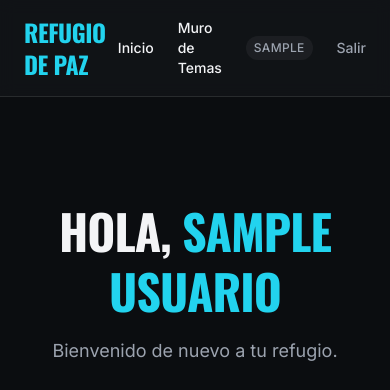
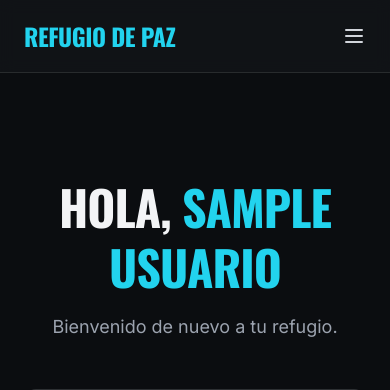
Before and after one commit to warami92rez/refugio-app, a FastAPI app: page /dashboard in a window 390 px wide. Shown: the top 390 px of the page. Run offline with FastAPI, Linux system fonts and the light colour scheme; the visitor is signed in with stand-in values (Sample User, id 1); tables that the repository leaves empty hold one stand-in row (values such as "Sample post"); parts of the project's set-up code (start-up, migrations or seed data) failed here and were passed over; some libraries are stand-ins or nearby versions.

Commit message:
Nav responsivo: menu hamburguesa en movil
El header no tenia breakpoints: con los links de admin agregados en
features anteriores, en pantallas chicas el titulo se partia en dos
lineas y los links se amontonaban, con "Salir" pegado al borde
derecho del viewport.

Ahora los links quedan ocultos (hidden sm:flex) por debajo del
breakpoint sm y aparecen en un panel desplegable via un boton
hamburguesa (sm:hidden), con un pequeno script vanilla para
mostrar/ocultar el panel y cambiar el icono.

```diff
--- a/app/templates/layout.html
+++ b/app/templates/layout.html
@@ -39,30 +39,74 @@
 </head>
 <body class="bg-refugio-bg text-gray-100 font-sans min-h-screen flex flex-col">
     {% if usuario %}
+    {% set rol_badge_clases = "text-xs uppercase tracking-wide px-2 py-1 rounded-full " ~ ("bg-refugio-accent2/20 text-refugio-accent2" if usuario.rol == "admin" else "bg-white/5 text-gray-400") %}
     <header class="border-b border-white/10 bg-refugio-card/60 sticky top-0 backdrop-blur">
         <nav class="max-w-5xl mx-auto flex items-center justify-between px-6 py-4">
             <a href="/dashboard" class="titulo-poster text-2xl font-bold text-refugio-accent">
                 REFUGIO DE PAZ
             </a>
-            <div class="flex items-center gap-6 text-sm font-medium">
+
+            <div class="hidden sm:flex items-center gap-6 text-sm font-medium">
                 <a href="/dashboard" class="hover:text-refugio-accent transition">Inicio</a>
                 <a href="/muro" class="hover:text-refugio-accent transition">Muro de Temas</a>
                 {% if usuario.rol == "admin" %}
                 <a href="/admin" class="hover:text-refugio-accent2 transition">Panel Admin</a>
                 {% endif %}
-                <span
-                    class="text-xs uppercase tracking-wide px-2 py-1 rounded-full {% if usuario.rol == 'admin' %}bg-refugio-accent2/20 text-refugio-accent2{% else %}bg-white/5 text-gray-400{% endif %}"
-                >
-                    {{ usuario.rol }}
-                </span>
+                <span class="{{ rol_badge_clases }}">{{ usuario.rol }}</span>
                 <form action="/logout" method="post">
                     <button type="submit" class="text-gray-400 hover:text-white transition">
                         Salir
                     </button>
                 </form>
             </div>
+
+            <button
+                type="button"
+                id="menu-toggle"
+                class="sm:hidden p-2 -mr-2 text-gray-300 hover:text-white"
+                aria-label="Abrir menu"
+                aria-expanded="false"
+                aria-controls="menu-movil"
+            >
+                <svg id="menu-icon-abrir" class="h-6 w-6" fill="none" viewBox="0 0 24 24" stroke="currentColor">
+                    <path stroke-linecap="round" stroke-linejoin="round" stroke-width="2" d="M4 6h16M4 12h16M4 18h16" />
+                </svg>
+                <svg id="menu-icon-cerrar" class="h-6 w-6 hidden" fill="none" viewBox="0 0 24 24" stroke="currentColor">
+                    <path stroke-linecap="round" stroke-linejoin="round" stroke-width="2" d="M6 18L18 6M6 6l12 12" />
+                </svg>
+            </button>
         </nav>
+
+        <div id="menu-movil" class="hidden sm:hidden border-t border-white/10 px-6 py-4 space-y-4 text-sm font-medium">
+            <a href="/dashboard" class="block hover:text-refugio-accent transition">Inicio</a>
+            <a href="/muro" class="block hover:text-refugio-accent transition">Muro de Temas</a>
+            {% if usuario.rol == "admin" %}
+            <a href="/admin" class="block hover:text-refugio-accent2 transition">Panel Admin</a>
+            {% endif %}
+            <span class="{{ rol_badge_clases }} inline-block">{{ usuario.rol }}</span>
+            <form action="/logout" method="post">
+                <button type="submit" class="block text-gray-400 hover:text-white transition">
+                    Salir
+                </button>
+            </form>
+        </div>
     </header>
+    <script>
+        (function () {
+            var toggle = document.getElementById("menu-toggle");
+            var menu = document.getElementById("menu-movil");
+            var iconoAbrir = document.getElementById("menu-icon-abrir");
+            var iconoCerrar = document.getElementById("menu-icon-cerrar");
+            if (!toggle || !menu) return;
+            toggle.addEventListener("click", function () {
+                var abierto = !menu.classList.contains("hidden");
+                menu.classList.toggle("hidden");
+                iconoAbrir.classList.toggle("hidden");
+                iconoCerrar.classList.toggle("hidden");
+                toggle.setAttribute("aria-expanded", String(!abierto));
+            });
+        })();
+    </script>
     {% endif %}
 
     <main class="flex-1 max-w-5xl mx-auto w-full px-6 py-10">
```
